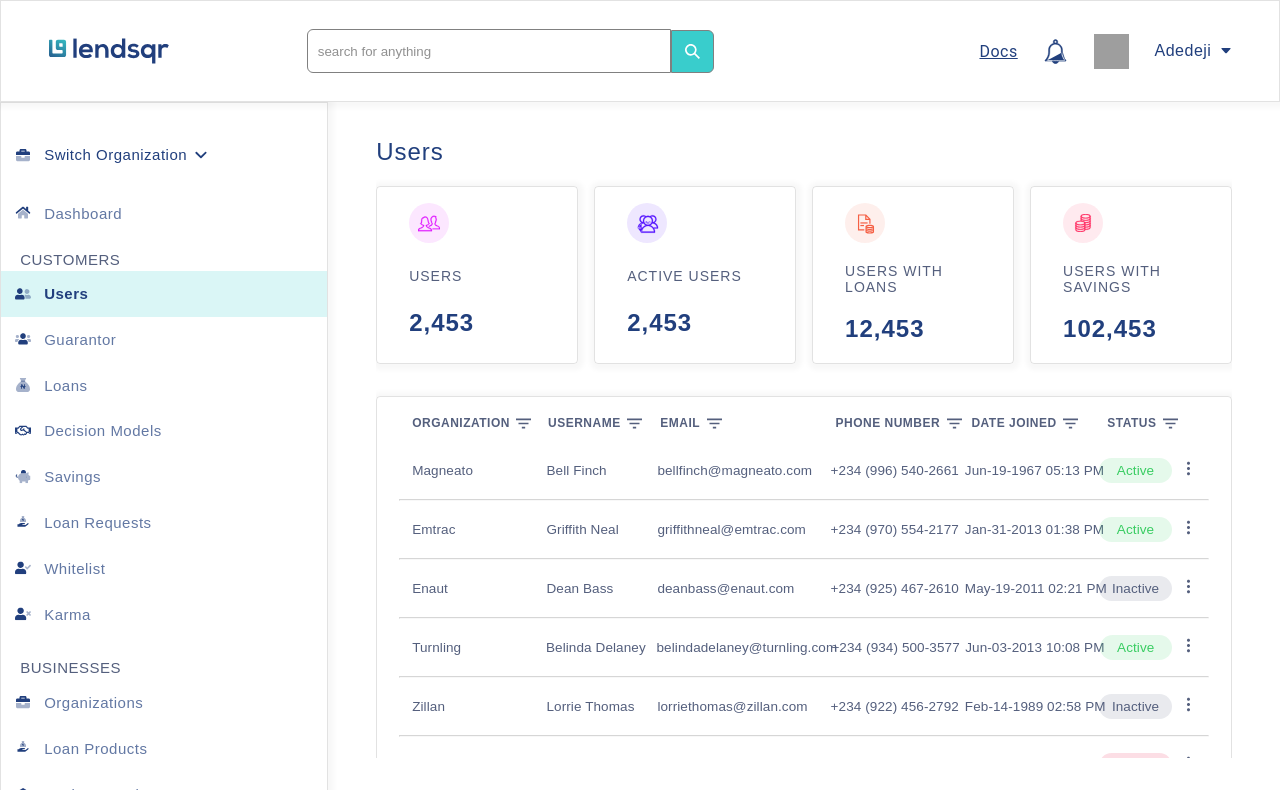
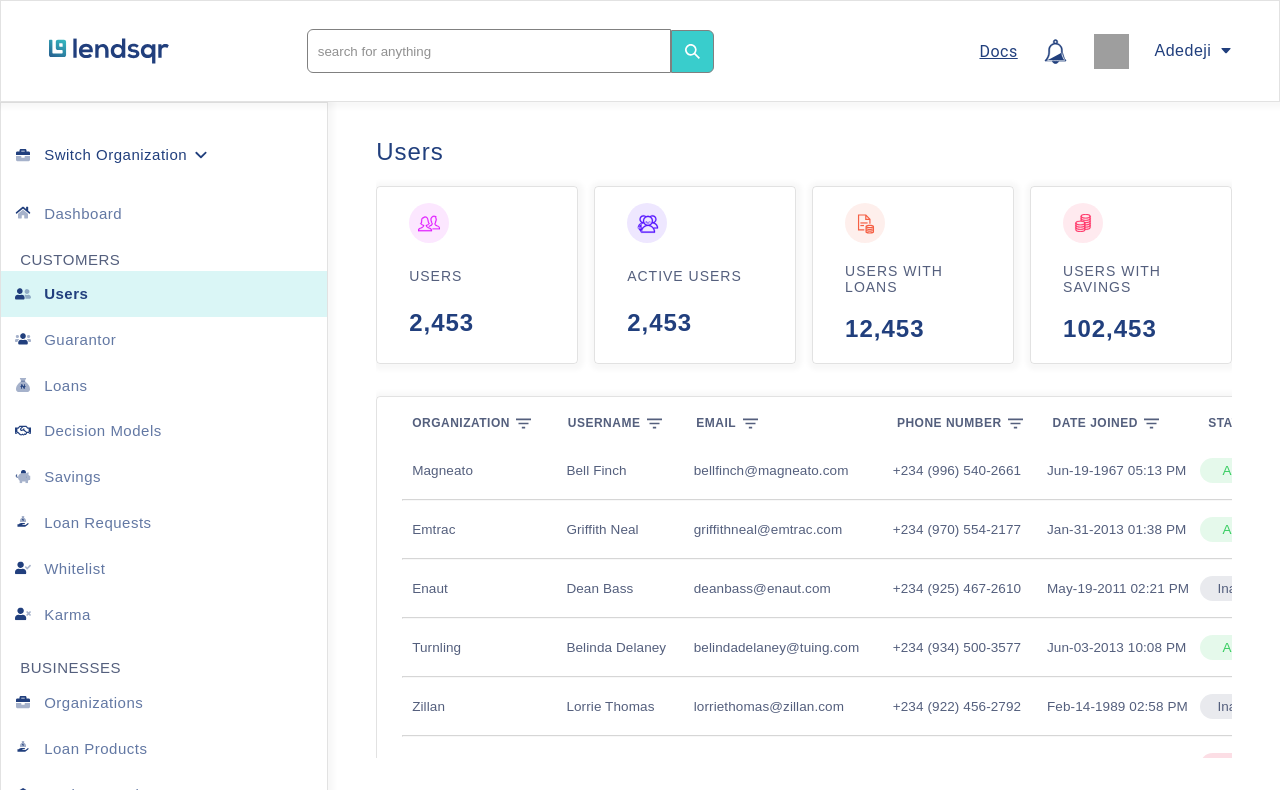
Before and after one commit to kennielima/lendsqr, a Next.js app: page / in a window 1280 px wide. Both pictures are taken after typing "name@example.com", "Sample123" into the empty fields and a click on the button "LOG IN". Built offline with nearby package versions, Linux system fonts and the light colour scheme; grey boxes are pictures that could not be loaded.

Commit message:
style fix

```diff
--- a/src/components/Homepage/UserData.scss
+++ b/src/components/Homepage/UserData.scss
@@ -6,8 +6,8 @@
     border-radius: 4px;
     margin: 2rem 0;
     text-align: start;
-    // width: 65.6rem;
-    width: 100%;
+    width: 60.6rem;
+    // width: 100%;
     overflow-x: scroll;
     white-space: nowrap;
     padding-bottom: 0rem;
@@ -25,7 +25,6 @@
 }
 
 .table-head {
-    white-space: nowrap;
     display: flex;
     justify-content: space-between;
     padding: 1rem 2rem;
@@ -43,8 +42,11 @@
 }
 
 
+.user-table, thead, tbody {
+    white-space: nowrap;
+}
+
 .table-row {
-    white-space: nowrap;
     display: flex;
     justify-content: space-between;
     align-items: center;
--- a/src/components/Layout/Home.scss
+++ b/src/components/Layout/Home.scss
@@ -12,7 +12,7 @@
     overflow-y: scroll;
     // overflow-x: hidden;
     @media(max-width:940px){
-    position: absolute;
+    // position: absolute;
     z-index: 0;
     width: 90%;
     margin: 1rem 2rem;
--- a/src/components/utils/Generated.json
+++ b/src/components/utils/Generated.json
@@ -32,7 +32,7 @@
   {
     "company": "Turnling",
     "name": "Belinda Delaney",
-    "email": "belindadelaney@turnling.com",
+    "email": "belindadelaney@tuing.com",
     "phone": "+234 (934) 500-3577",
     "registered": "Jun-03-2013 10:08 PM",
     "status": "Active",
@@ -62,7 +62,7 @@
   {
     "company": "Renovize",
     "name": "Garza Montgomery",
-    "email": "garzamontgomery@renovize.com",
+    "email": "garzamont@renvi.com",
     "phone": "+234 (855) 565-2022",
     "registered": "Nov-02-1996 05:36 PM",
     "status": "Inactive",
```
